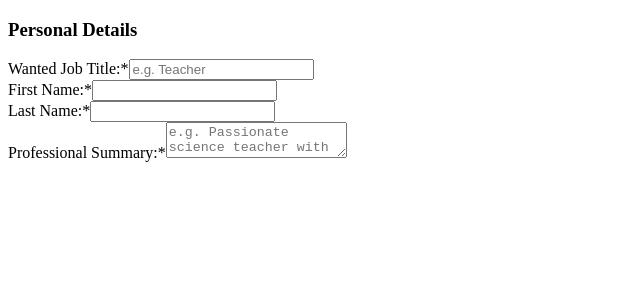
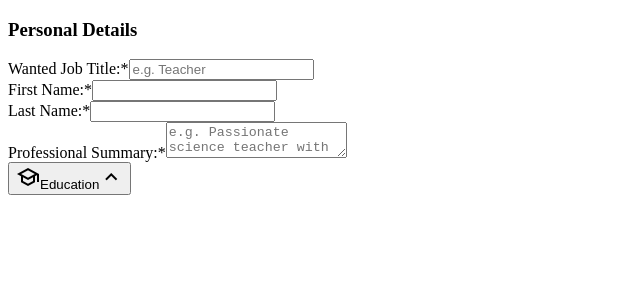
Before and after one commit to ZTanvir/cv-maker, a React (Vite) app: page / in a window 1280 px wide. Shown: the top 300 px of the page, without its empty margins (0-640 px from the left). Built offline with nearby package versions, Linux system fonts and the light colour scheme.

Commit message:
Change div to button for the ToggleSection component

```diff
--- a/src/Components/CvInfo/CvInfo.jsx
+++ b/src/Components/CvInfo/CvInfo.jsx
@@ -7,11 +7,15 @@
  form fields
  */
 import PersonalDetails from "./PersonalDetails/PersonalDetails";
+import ToggleSection from "./UserInfo/ToggleSection";
 
 const CvInfo = () => {
     return (
         <section className="cvInfo">
             <PersonalDetails />
+            <ToggleSection sectionIcon="school" sectionName="Education">
+                <p>Abcd</p>
+            </ToggleSection>
         </section>
     );
 };
--- a/src/Components/CvInfo/UserInfo/ToggleSection.jsx
+++ b/src/Components/CvInfo/UserInfo/ToggleSection.jsx
@@ -14,18 +14,18 @@ const ToggleSection = (props) => {
 
     return (
         <div>
-            <div onClick={handleToggleSection}>
+            <button onClick={handleToggleSection}>
                 <span>
                     {/* school */}
                     <span className="material-symbols-outlined">
                         {sectionIcon}
                     </span>
-                    {sectionName}
+                    <span>{sectionName}</span>
                 </span>
                 <span className="material-symbols-outlined">
                     {isShown === true ? "expand_more" : "expand_less"}
                 </span>
-            </div>
+            </button>
 
             {/* hide or show this section when user click */}
             {isShown === true ? <div>{children}</div> : null}
```
